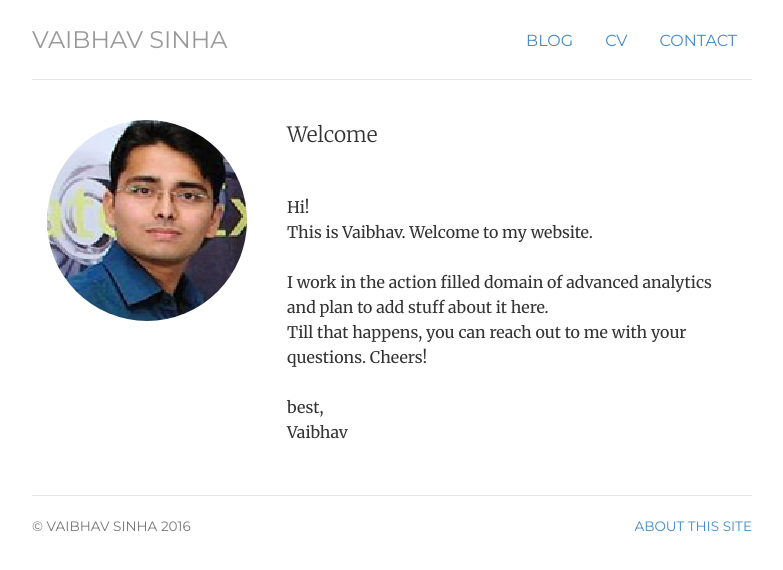
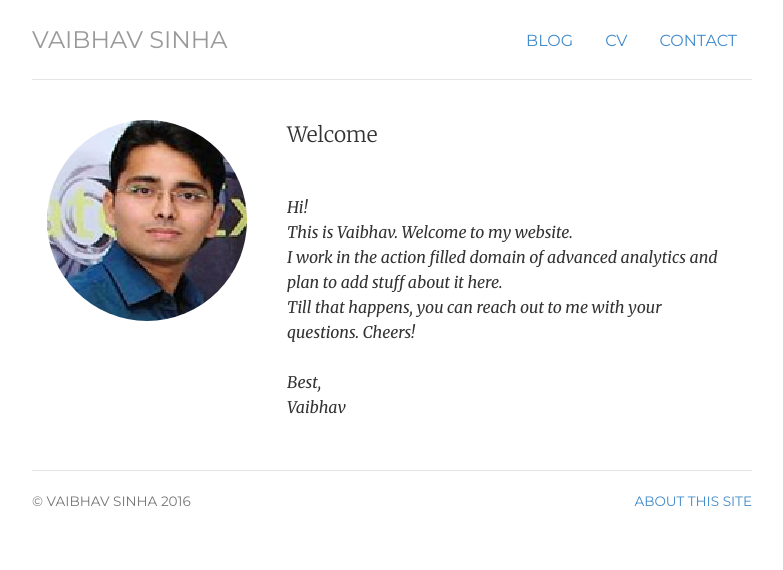
Before and after one commit to sinhav/sinhav.github.io, a Jekyll site: the page built from index.html, in a window 1280 px wide. Shown: the top 570 px of the page, without its empty margins (248-1031 px from the left). Built offline with Jekyll 4.4.1, drawn with Linux system fonts in a browser that asks for light colours.

Commit message:
Update index.html

```diff
--- a/index.html
+++ b/index.html
@@ -14,13 +14,15 @@ description: Vaibhav Sinha
 	<div itemscope itemtype="http://data-vocabulary.org/Person" class="col-sm-8">
 	<p class="lead">Welcome</p>
 	<P>
+	<i>
 	<br> Hi!
-	<br>This is Vaibhav. Welcome to my website.<br>
+	<br>This is Vaibhav. Welcome to my website.
 	<br>I work in the action filled domain of advanced analytics and plan to add stuff about it here.
 	<br>Till that happens, you can reach out to me with your questions. Cheers!
 	<br>
-	<br>best,
+	<br>Best,
 	<br>Vaibhav
+	</i>
 	</P>
 	</div>
 </div>
```
